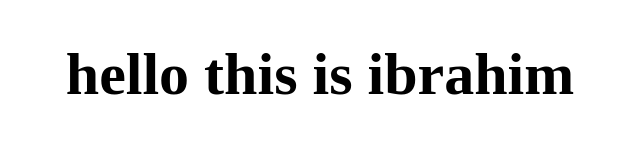
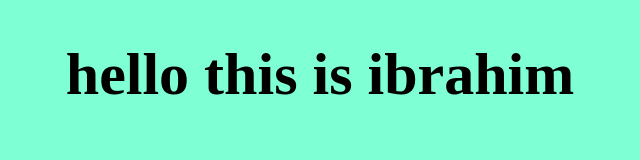
Before and after one commit to ibrahimkanan/myproject, a plain HTML site: page index.html in a window 1280 px wide. Shown: the whole page, without its empty margins (320-960 px from the left). Drawn offline with Linux system fonts and the light colour scheme.

Commit message:
changing the background color using css

```diff
--- a/style.css
+++ b/style.css
@@ -1,6 +1,8 @@
 h1 {
 	color: rgb(0, 0, 0);
-	background-color: rgb(255, 255, 255);
 	font-size: 60px;
 	text-align: center;
 }
+body {
+	background-color: aquamarine;
+}
```
